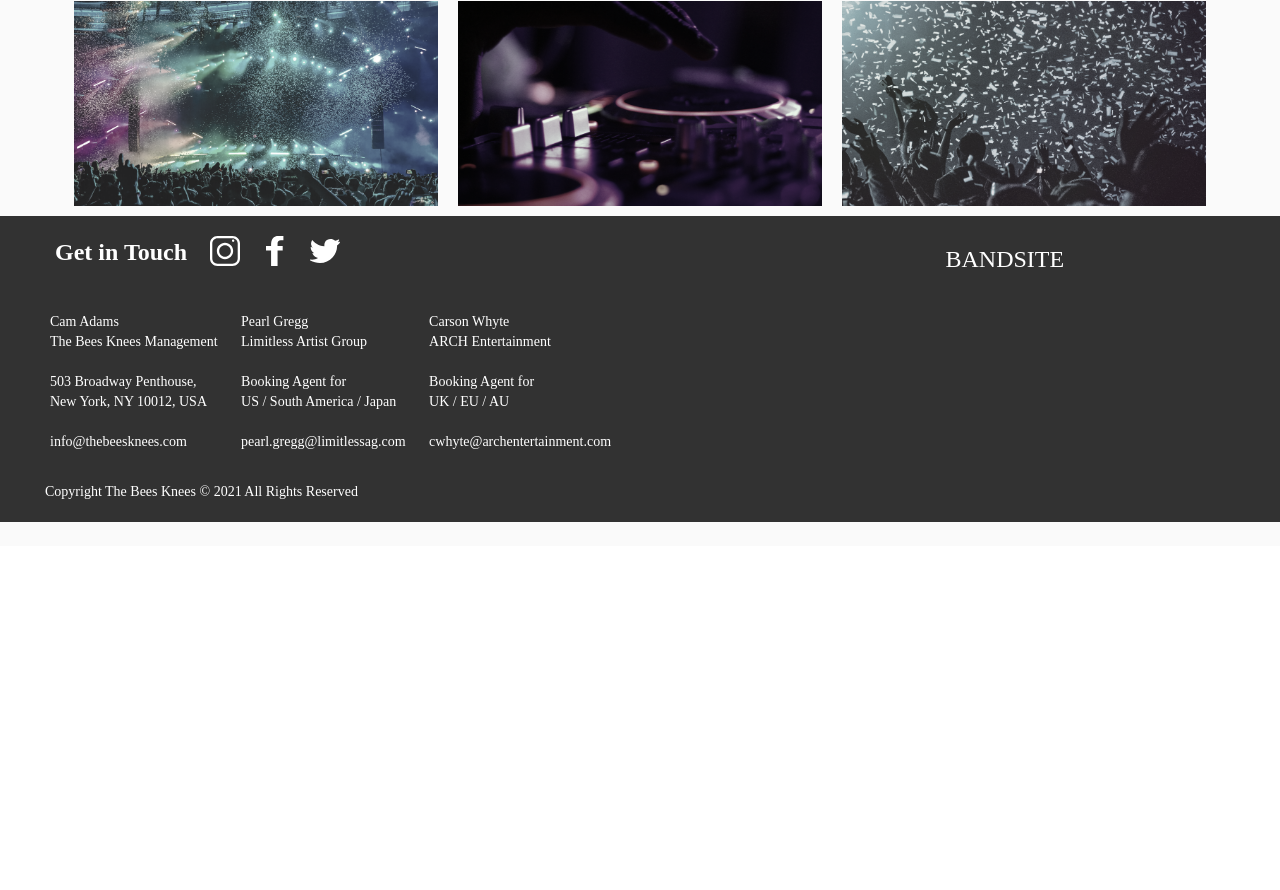
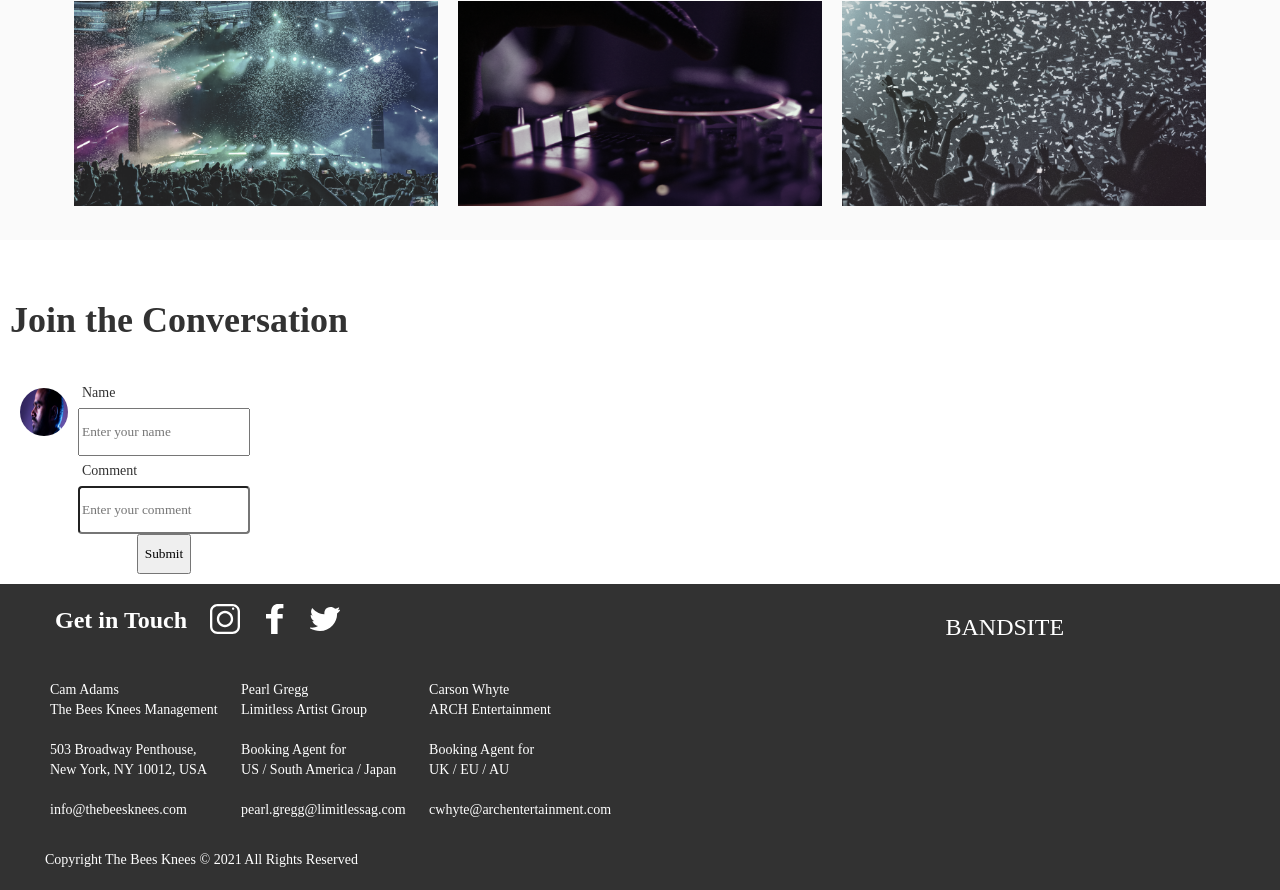
Before and after one commit to mfylmz/band-site, a plain HTML site: page index.html in a window 1280 px wide. Shown: the part 2284-3174 px from the top of the page. Before the commit the page ends 2830 px from the top, so only its background shows below. Drawn offline with Linux system fonts and the light colour scheme.

Commit message:
comment field added

```diff
--- a/index.html
+++ b/index.html
@@ -125,19 +125,66 @@
           alt="Photo-gallery-9.jpg"
         />
       </div>
+    </div>
 
+    <form>
+      <div class="comment-form">
+        <h3 class="section-headings comment-form__heading">
+          Join the Conversation
+        </h3>
+        <div class="comment-form__wrapper">
+
+          <div class="comment-form comment-form--user-image">
+            <img
+              src="./assets/Images/Mohan-muruge.jpg"
+              alt="Mohan Muruge Profile Image"
+            />
+          </div>
+
+          <div class="comment-boxes">
+          <div class="comment-form--name-box">
+            <label class="comment-form--comment-text">Name</label
+            ><input type="text" placeholder="Enter your name" required />
+          </div>
+          <div class="comment-form--comment-box">
+            <label class="comment-form--comment-text">Comment</label>
+            <input type="text" placeholder="Enter your comment" required />
+          </div>
+
+          <div class="comment-form--submit">
+            <input type="submit" id="comment-form-submit--button"  />
+          </div>
+        </div>
+        </div>
+        <script src="./scripts/index-page.js"></script>
+      </div>
+    </form>
 
     <footer class="background-dark footer">
       <div class="footer__get-in-touch-section--wrapper">
         <div class="footer__get-in-touch-section">
-                <h3 class="section-headings section-headings--footer footer__heading">Get in Touch</h3>
+          <h3 class="section-headings section-headings--footer footer__heading">
+            Get in Touch
+          </h3>
           <div class="footer__icons-list">
-                    <a href="https://www.instagram.com/"><img class="footer__icons"
-                            src="./assets/Icons/SVG/Icon-instagram.svg" alt="instagram.com"></a>
-                    <a href="https://www.fb.com/"><img class="footer__icons" src="./assets/Icons/SVG/Icon-facebook.svg"
-                            alt="facebook.com"></a>
-                    <a href="https://www.twitter.com/"><img class="footer__icons"
-                            src="./assets/Icons/SVG/Icon-twitter.svg" alt="twitter.com"></a>
+            <a href="https://www.instagram.com/"
+              ><img
+                class="footer__icons"
+                src="./assets/Icons/SVG/Icon-instagram.svg"
+                alt="instagram.com"
+            /></a>
+            <a href="https://www.fb.com/"
+              ><img
+                class="footer__icons"
+                src="./assets/Icons/SVG/Icon-facebook.svg"
+                alt="facebook.com"
+            /></a>
+            <a href="https://www.twitter.com/"
+              ><img
+                class="footer__icons"
+                src="./assets/Icons/SVG/Icon-twitter.svg"
+                alt="twitter.com"
+            /></a>
           </div>
         </div>
 
@@ -156,8 +203,13 @@
               <p>New York, NY 10012, USA</p>
             </div>
             <div class="footer__card--contact">
-                        <p><a href="mailto:info@thebeesknees.com"
-                                class="footer__card--contact-link">info@thebeesknees.com</a></p>
+              <p>
+                <a
+                  href="mailto:info@thebeesknees.com"
+                  class="footer__card--contact-link"
+                  >info@thebeesknees.com</a
+                >
+              </p>
             </div>
           </div>
         </div>
@@ -173,8 +225,13 @@
               <p>US / South America / Japan</p>
             </div>
             <div class="footer__card--contact">
-                        <p><a href="mailto:pearl.gregg@limitlessag.com"
-                                class="footer__card--contact-link">pearl.gregg@limitlessag.com</a></p>
+              <p>
+                <a
+                  href="mailto:pearl.gregg@limitlessag.com"
+                  class="footer__card--contact-link"
+                  >pearl.gregg@limitlessag.com</a
+                >
+              </p>
             </div>
           </div>
         </div>
@@ -190,16 +247,22 @@
               <p>UK / EU / AU</p>
             </div>
             <div class="footer__card--contact">
-                        <p><a href="mailto:cwhyte@archentertainment.com"
-                                class="footer__card--contact-link">cwhyte@archentertainment.com</a></p>
+              <p>
+                <a
+                  href="mailto:cwhyte@archentertainment.com"
+                  class="footer__card--contact-link"
+                  >cwhyte@archentertainment.com</a
+                >
+              </p>
+            </div>
           </div>
         </div>
       </div>
 
-        </div>
-
       <p class="logo logo--mobile">BANDSITE</p>
-        <p class="footer__trademark">Copyright The Bees Knees © 2021 All Rights Reserved</p>
+      <p class="footer__trademark">
+        Copyright The Bees Knees © 2021 All Rights Reserved
+      </p>
     </footer>
   </body>
 </html>
--- a/styles/bio.scss
+++ b/styles/bio.scss
@@ -600,3 +600,70 @@ body {
     color: $white-color;
   }
 }
+
+.comment-form {
+  padding: 0.625rem 0.625rem;
+
+  &__wrapper {
+    display: flex;
+    justify-content: flex-start;
+    flex-direction: row;
+  }
+  &--user-image img {
+    flex-direction: row;
+
+    border-radius: 50%;
+    width: 3rem;
+    height: 3rem;
+  }
+  .comment-boxes {
+    display: flex;
+    flex-direction: column;
+    align-items: center;
+
+    input:active {
+      border: 1px solid black;
+    }
+  }
+
+  &--comment-text {
+    display: flex;
+    margin: 4px;
+
+  }
+  &--name-box input {
+   width: 100%;
+    @include desktop {
+      height: 48px;
+    }
+    @include tablet {
+      height: 48px;
+    }
+    @include mobile {
+      height: 36px;
+    }
+  }
+  &--comment-box {
+    input {
+
+      width: 100%;
+    border-radius: 4px;
+
+    @include desktop {
+      height: 48px;
+    }
+    @include tablet {
+      height: 48px;
+    }
+    @include mobile {
+      height: 36px;
+    }
+    }
+  }
+
+  &--submit {
+    input {
+      height: 40px;
+    }
+  }
+}
```
Also changed, not shown: pages/shows.html (added), scripts/build-shows-page.js (added), scripts/index-page.js (added), styles/bio.css, styles/shows.css (added), styles/shows.scss (added), 2 other files. Lines whose indentation alone changed are shown as unchanged.
